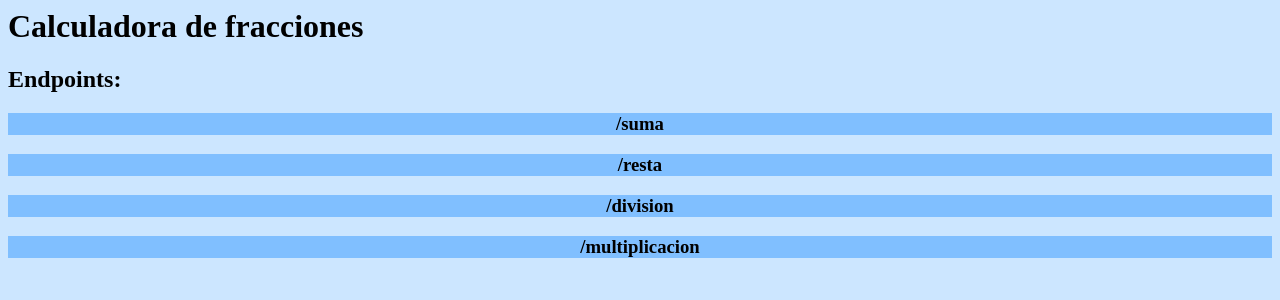
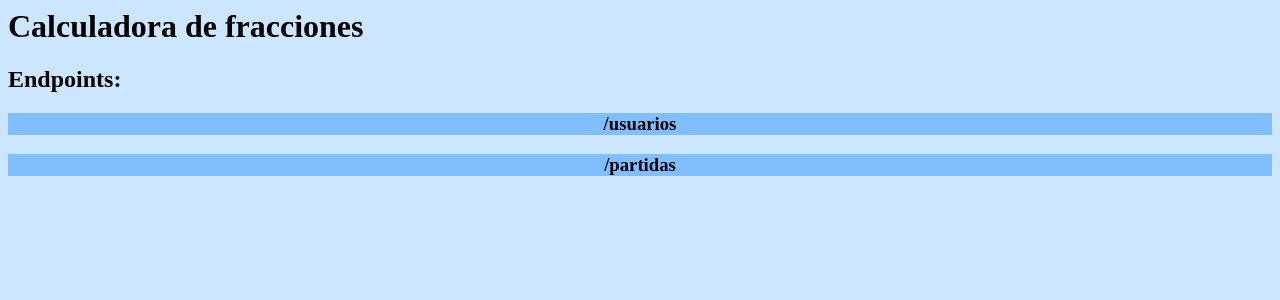
Before and after one commit to JesusMeister/tarea, a Django app: page / in a window 1280 px wide. Shown: the top 300 px of the page. Run offline with Django 4.2, Linux system fonts and the light colour scheme.

Commit message:
actualizacion

```diff
--- a/calc/views.py
+++ b/calc/views.py
@@ -29,7 +29,7 @@ def usuarios(request):
         cur = con.cursor()
         res = cur.execute("INSERT INTO usuarios (password) VALUES (?)", (password,))
         con.commit()
-        return HttpResponse(password)
+        return HttpResponse("Creado nuevo usuario con contraseña: "+password)
 
     elif (request.method=='DELETE'):
         body = request.body.decode('UTF-8')
@@ -41,8 +41,9 @@ def usuarios(request):
         flag = flag.fetchall()
         if (bool(flag)):
             res = cur.execute("DELETE FROM usuarios WHERE id=?", (str(id),))
+            res = cur.execute("DELETE FROM partidas WHERE id_usuario=?", (str(id),))
             con.commit()
-            return HttpResponse(id)
+            return HttpResponse("Usuario "+id+" eliminado")
         else:
             return HttpResponse("ID NO EXISTENTE")
 
@@ -58,7 +59,7 @@ def usuarios(request):
         if (bool(flag)):
             res = cur.execute("UPDATE usuarios SET password=? WHERE id=?", (password, str(id),))
             con.commit()
-            return HttpResponse(str(id), password)
+            return HttpResponse("Nuevos datos de usuraio "+str(id)+": "+password)
         else:
             return HttpResponse("EL ID INGRESADO NO ES VALIDO")
 
@@ -88,7 +89,7 @@ def partidas(request):
         if (bool(flag)):
             res = cur.execute("INSERT INTO partidas (fecha, id_usuario, minutos_jugados, puntaje) VALUES (?, ?, ?, ?)", (fecha, id_usuario, minutos_jugados, puntaje,))
             con.commit()
-            return HttpResponse(fecha+" "+str(id_usuario)+" "+str(minutos_jugados)+" "+str(puntaje))
+            return HttpResponse("Nueva partida: "+fecha+" "+str(id_usuario)+" "+str(minutos_jugados)+" "+str(puntaje))
         else:
             return HttpResponse("El id de usuario no existe")
 
@@ -103,7 +104,7 @@ def partidas(request):
         if (bool(flag)):
             res = cur.execute("DELETE FROM partidas WHERE id=?", (str(id),))
             con.commit()
-            return HttpResponse(id)
+            return HttpResponse("Parida "+id+" borrada")
         else:
             return HttpResponse("ID invalido")
 
@@ -126,6 +127,6 @@ def partidas(request):
         if (bool(flag) and bool(flag2)):
             res = cur.execute("UPDATE partidas SET fecha=?, id_usuario=?, minutos_jugados=?, puntaje=? WHERE id=?", (fecha, str(id_usuario), str(minutos_jugados), str(puntaje), str(id),))
             con.commit()
-            return HttpResponse(str(id)+" "+fecha+" "+str(id_usuario)+" "+str(minutos_jugados)+" "+str(puntaje))
+            return HttpResponse("Partida "+str(id)+" actualizada con: "+fecha+" "+str(id_usuario)+" "+str(minutos_jugados)+" "+str(puntaje))
         else:
             return HttpResponse("INPUTS NO VALIDOS")
--- a/templates/index.html
+++ b/templates/index.html
@@ -7,10 +7,8 @@
     <body>
         <h1>Calculadora de fracciones</h1>
         <h2>Endpoints:</h2>
-        <h3>/suma</h3>
-        <h3>/resta</h3>
-        <h3>/division</h3>
-        <h3>/multiplicacion</h3>
+        <h3>/usuarios</h3>
+        <h3>/partidas</h3>
         </form>
     </body>
 </html>
```
